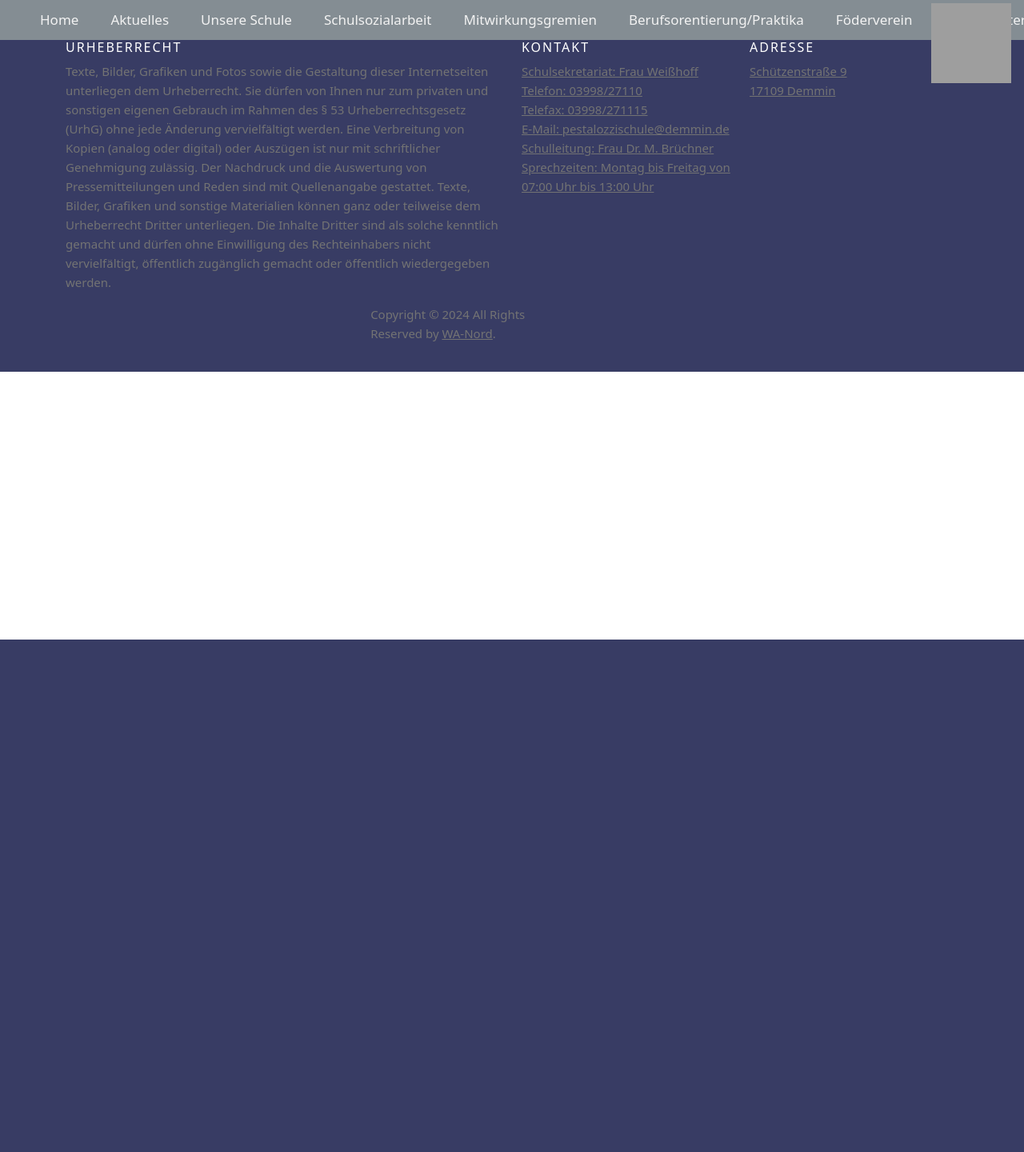
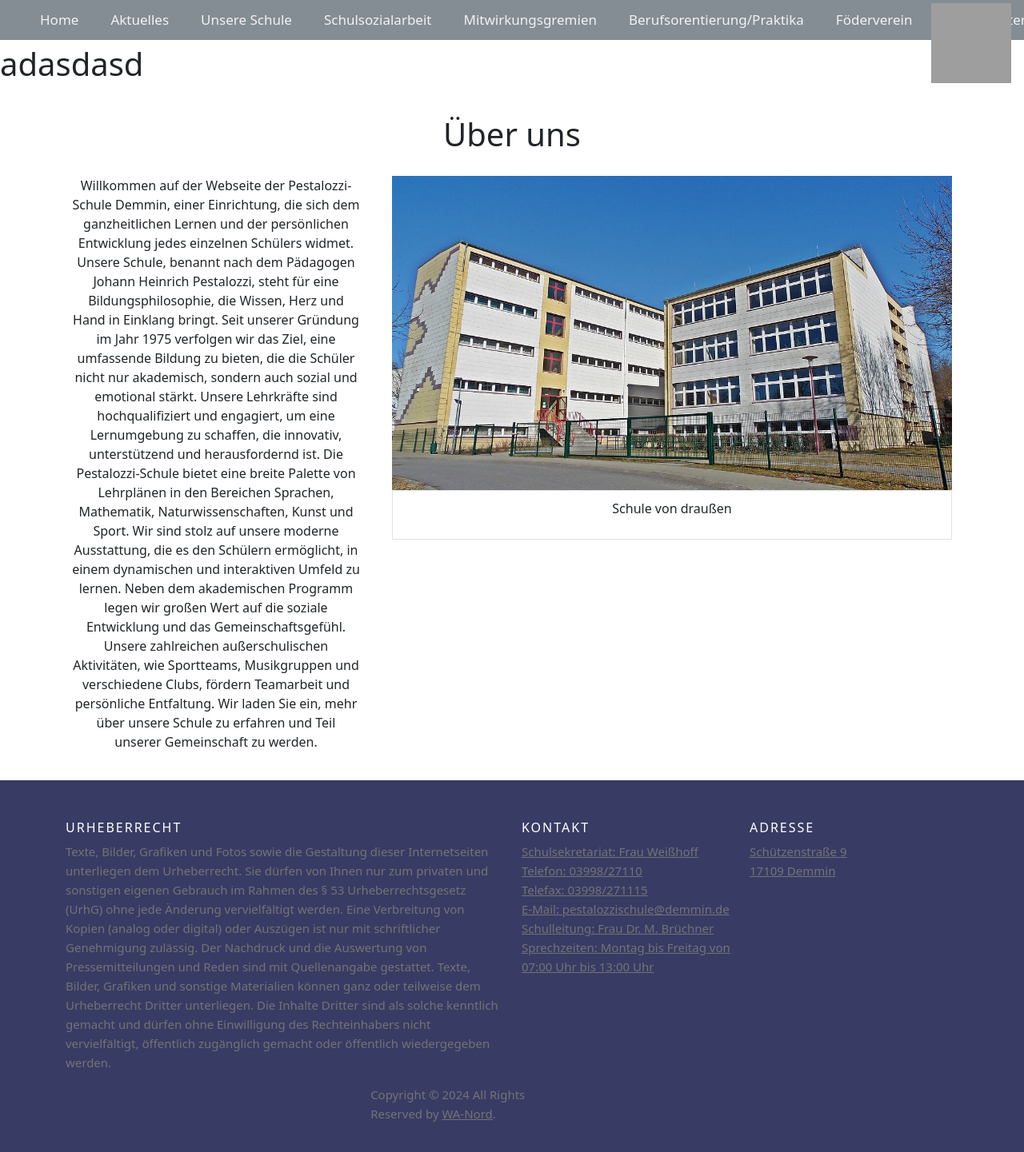
Before and after one commit to Armooooon/Schulwebsite, a PHP site: page /Schulwebseite/ueberUns in a window 1280 px wide. Shown: the whole page at 80% size. Before the commit the page ends 800 px from the top, so only its background shows below. Run offline with PHP 8.4, Linux system fonts and the light colour scheme; grey boxes are pictures that could not be loaded.

Commit message:
ueberUns page

```diff
--- a/CSS/styles.css
+++ b/CSS/styles.css
@@ -2,6 +2,7 @@
 @import url(footer.css);
 @import url(navbar.css);
 @import url(kontakt.css);
+@import url(ueberUns.css);
 
 body {
     margin: 0;
--- a/VIEW/ueberUns.php
+++ b/VIEW/ueberUns.php
@@ -1,3 +1,29 @@
 <?php Layout::Header("Über uns"); ?>
 
+<h1>date_date_seth</h1>
+<h1>adasdasd</h1>
+<div class="container text-center" style="padding-top: 2rem; gap:10px; ">
+  <div class="row">
+    <h1>Über uns</h1>
+    <div class="col" style="padding: 20px;">
+      <div class="ueberUnsText">
+        <p>Willkommen auf der Webseite der Pestalozzi-Schule Demmin, einer Einrichtung, die sich dem ganzheitlichen Lernen und der persönlichen Entwicklung jedes einzelnen Schülers widmet. Unsere Schule, benannt nach dem Pädagogen Johann Heinrich Pestalozzi, steht für eine Bildungsphilosophie, die Wissen, Herz und Hand in Einklang bringt.
+
+          Seit unserer Gründung im Jahr 1975 verfolgen wir das Ziel, eine umfassende Bildung zu bieten, die die Schüler nicht nur akademisch, sondern auch sozial und emotional stärkt. Unsere Lehrkräfte sind hochqualifiziert und engagiert, um eine Lernumgebung zu schaffen, die innovativ, unterstützend und herausfordernd ist.
+
+          Die Pestalozzi-Schule bietet eine breite Palette von Lehrplänen in den Bereichen Sprachen, Mathematik, Naturwissenschaften, Kunst und Sport. Wir sind stolz auf unsere moderne Ausstattung, die es den Schülern ermöglicht, in einem dynamischen und interaktiven Umfeld zu lernen.
+
+          Neben dem akademischen Programm legen wir großen Wert auf die soziale Entwicklung und das Gemeinschaftsgefühl. Unsere zahlreichen außerschulischen Aktivitäten, wie Sportteams, Musikgruppen und verschiedene Clubs, fördern Teamarbeit und persönliche Entfaltung.
+
+          Wir laden Sie ein, mehr über unsere Schule zu erfahren und Teil unserer Gemeinschaft zu werden.</p>
+      </div>
+    </div>
+    <div class="col" style="padding: 20px;">
+      <img src="./IMG/pestaloziSchulfoto.jpg" style="width: 700px;"  alt="Foto der Schule">
+      <div class="border" style="border: 1px solid #ccc; padding: 10px;">
+        <p>Schule von draußen</p>
+      </div>
+    </div>
+  </div>
+</div>
 <?php Layout::Footer();
```
Also changed, not shown: CSS/ueberUns.css (added), IMG/pestaloziSchulfoto.jpg (added).
